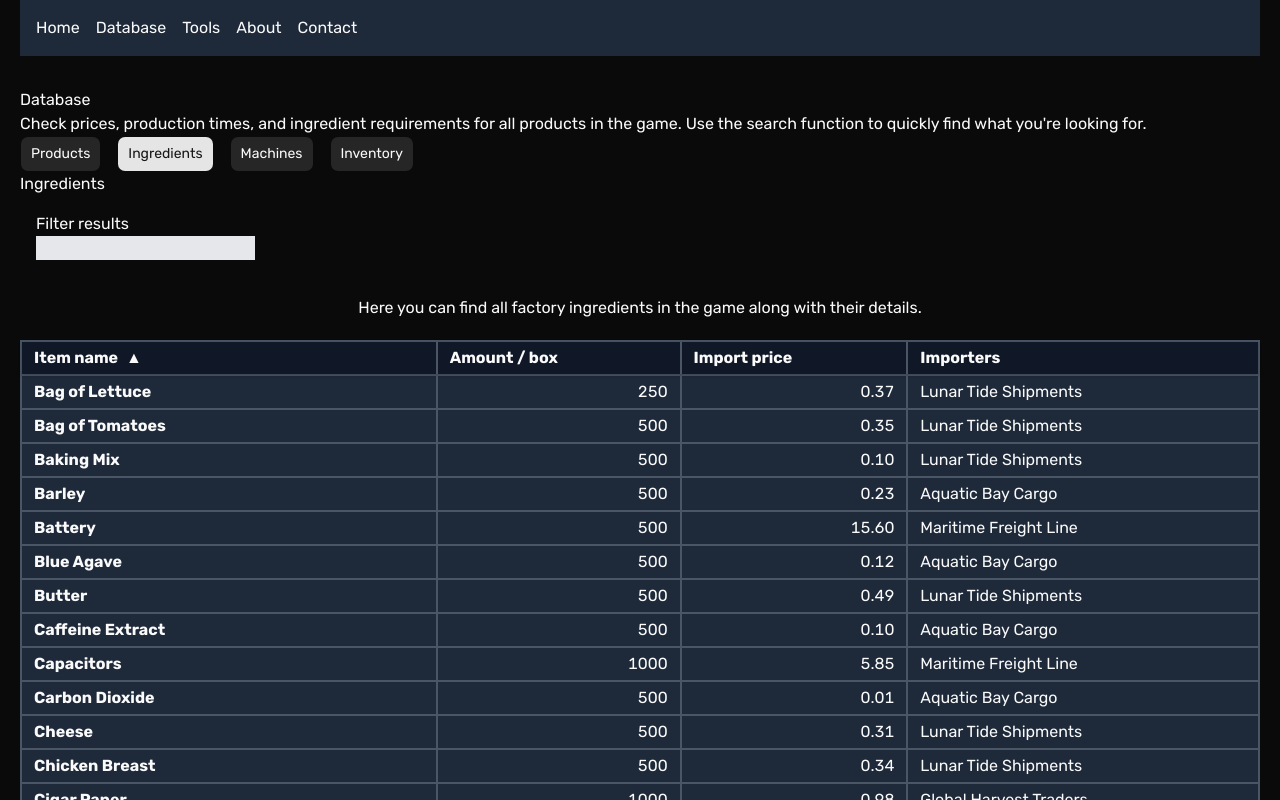
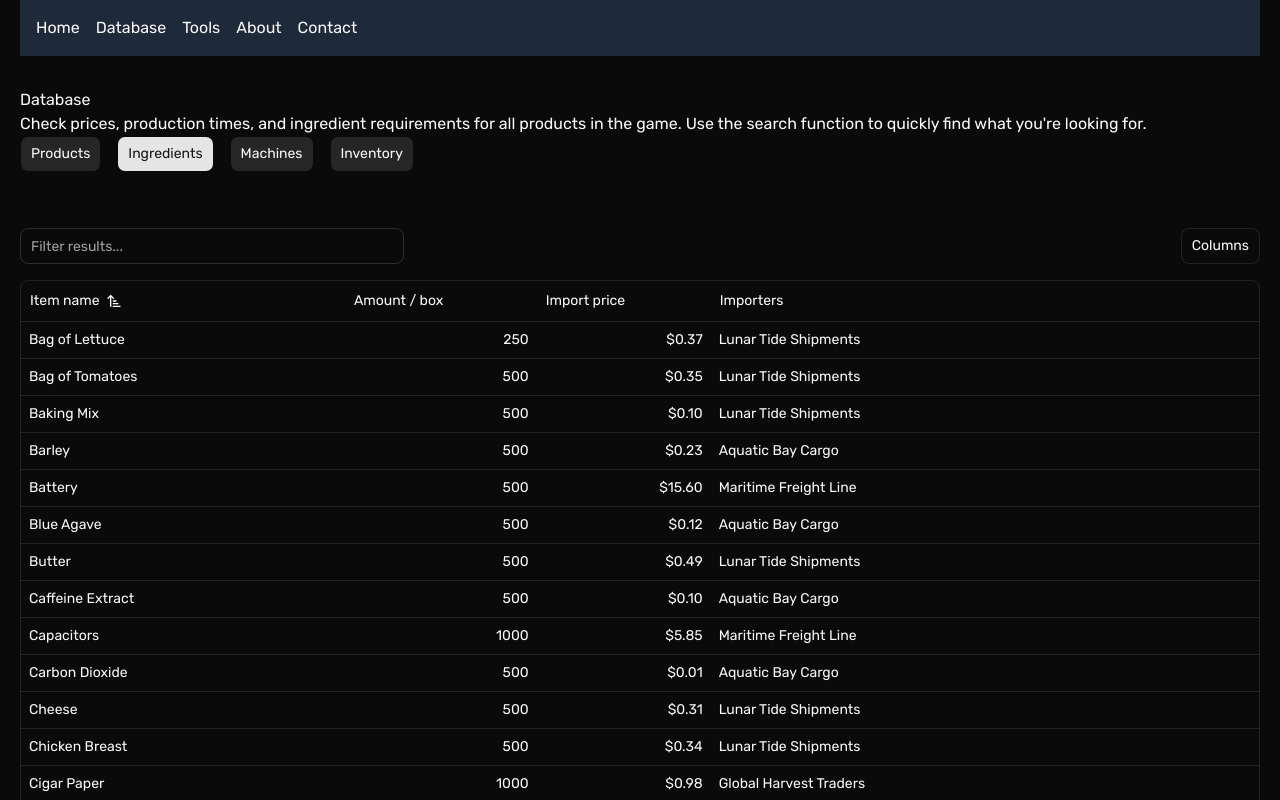
Before and after one commit to Dudeldups/big-ambitions-tools, a Next.js app: page /en/database/ingredients in a window 1280 px wide. Shown: the top 800 px of the page. Built offline with nearby package versions, Linux system fonts and the light colour scheme.

Commit message:
refactor table with filtering

```diff
--- a/app/[locale]/database/ingredients/page.tsx
+++ b/app/[locale]/database/ingredients/page.tsx
@@ -1,98 +1,16 @@
-"use client";
+import { ingredients } from "@/lib/game/ingredients";
+import { DataTable } from "../../../../components/tables/data-table";
+import { ingredientsColumns } from "./table-columns";
 
-import { Ingredient, ingredients } from "@/lib/game/ingredients";
-import { useTranslations } from "next-intl";
-import Searchbar from "../_components/Searchbar";
-import DatabaseTable from "../_components/DatabaseTable";
-import DatabaseTableHead from "../_components/DatabaseTableHead";
-import DatabaseTableBody from "../_components/DatabaseTableBody";
-import { useSortableData } from "@/lib/hooks/useSortableData";
-
-const Ingredients = () => {
-  const t = useTranslations("database.table.ingredients");
-  const tIngredients = useTranslations("ingredients");
-  const difficulty = "hard"; // TODO: make this dynamic
-  const ingredientEntries = Object.entries(ingredients);
-  const ingredientHeaders = [
-    "itemName",
-    ...(Object.keys(
-      ingredientEntries[0][1],
-    ) as (keyof (typeof ingredientEntries)[0][1])[]),
-  ];
-  const accessors = {
-    itemName: ([name]: [string, Ingredient]) => name,
-
-    amountPerBox: ([, i]: [string, Ingredient]) => i.amountPerBox,
-
-    importPrice: ([, i]: [string, Ingredient]) =>
-      i.importPrice[difficulty] === 0 ? -1 : i.importPrice[difficulty],
-
-    importers: ([, i]: [string, Ingredient]) => i.importers.length,
-  };
-
-  const {
-    sortedData: sortedIngredients,
-    sortConfig,
-    requestSort,
-  } = useSortableData(ingredientEntries, accessors, "itemName");
+export default function DemoPage() {
+  const data = Object.entries(ingredients).map(([itemName, ingredient]) => ({
+    itemName,
+    ...ingredient,
+  }));
 
   return (
-    <>
-      <h2>{t("title")}</h2>
-
-      <Searchbar />
-
-      <DatabaseTable tableType="ingredients">
-        <DatabaseTableHead>
-          {ingredientHeaders.map((key) => {
-            const headerKey = `headers.${key}`;
-            return (
-              <th key={key} scope="col">
-                <button
-                  className="flex w-full items-center gap-2 text-left"
-                  onClick={() => requestSort(key)}
-                >
-                  {t(headerKey)}
-                  {sortConfig.field === key && (
-                    <span aria-hidden="true">
-                      {sortConfig?.field === key
-                        ? sortConfig.direction === "asc"
-                          ? "▲"
-                          : "▼"
-                        : ""}
-                    </span>
-                  )}
-                </button>
-              </th>
-            );
-          })}
-        </DatabaseTableHead>
-
-        <DatabaseTableBody>
-          {sortedIngredients.map(([itemName, ingredient]) => (
-            <tr key={itemName}>
-              <th scope="row" className="text-left">
-                {tIngredients(itemName)}
-              </th>
-              <td className="amount">{ingredient.amountPerBox}</td>
-              <td className="amount">
-                {ingredient.importPrice[difficulty] === 0
-                  ? "-"
-                  : ingredient.importPrice[difficulty].toFixed(2)}
-              </td>
-              <td>
-                <ul>
-                  {ingredient.importers.map((importer, i) => (
-                    <li key={`${importer}-${i}`}>{importer}</li>
-                  ))}
-                </ul>
-              </td>
-            </tr>
-          ))}
-        </DatabaseTableBody>
-      </DatabaseTable>
-    </>
+    <div className="container mx-auto py-10">
+      <DataTable columns={ingredientsColumns} data={data} />
+    </div>
   );
-};
-
-export default Ingredients;
+}
--- /dev/null
+++ b/app/[locale]/database/ingredients/table-columns.tsx
@@ -0,0 +1,39 @@
+"use client";
+
+import { ColumnDef } from "@tanstack/react-table";
+import {
+  createCurrencyColumn,
+  createNumericColumn,
+  createTranslatedColumn,
+} from "@/components/tables/shared-table-columns";
+import { Ingredient } from "@/lib/game/ingredients";
+import TableHeaderContent from "@/components/tables/table-header-content";
+import { getMeta } from "@/lib/utils/getMeta";
+
+type IngredientsColumnData = Ingredient & {
+  itemName: string;
+};
+
+export const ingredientsColumns: ColumnDef<IngredientsColumnData>[] = [
+  createTranslatedColumn("itemName", "ingredients"),
+  createNumericColumn("amountPerBox"),
+  createCurrencyColumn("importPrice", "hard"),
+  {
+    accessorKey: "importers",
+    header: ({ column, table }) => {
+      const { t } = getMeta(table);
+      return (
+        <TableHeaderContent column={column}>
+          {t(`general.tableColumns.importers`)}
+        </TableHeaderContent>
+      );
+    },
+    cell: ({ row }) => {
+      const importers = row.original.importers;
+      if (!importers || importers.length === 0) {
+        return "None";
+      }
+      return importers.join(", ");
+    },
+  },
+];
```
